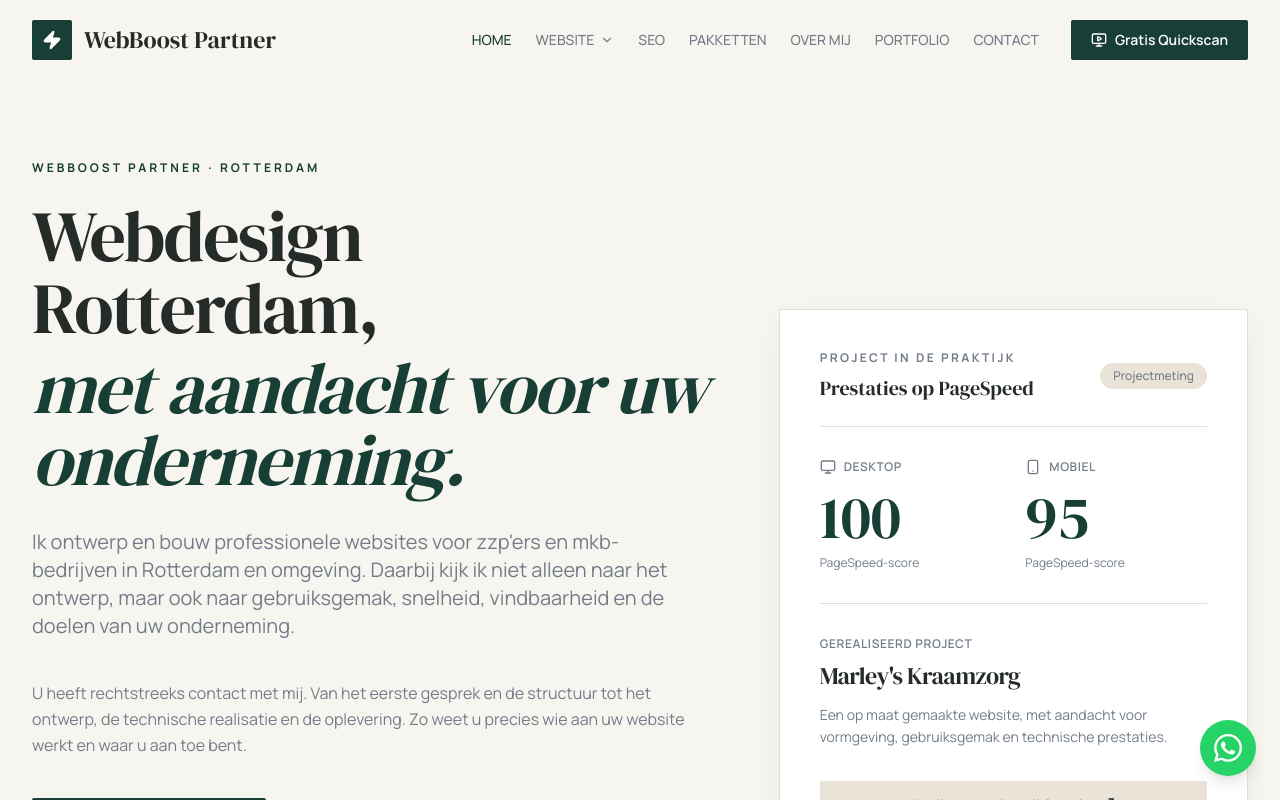
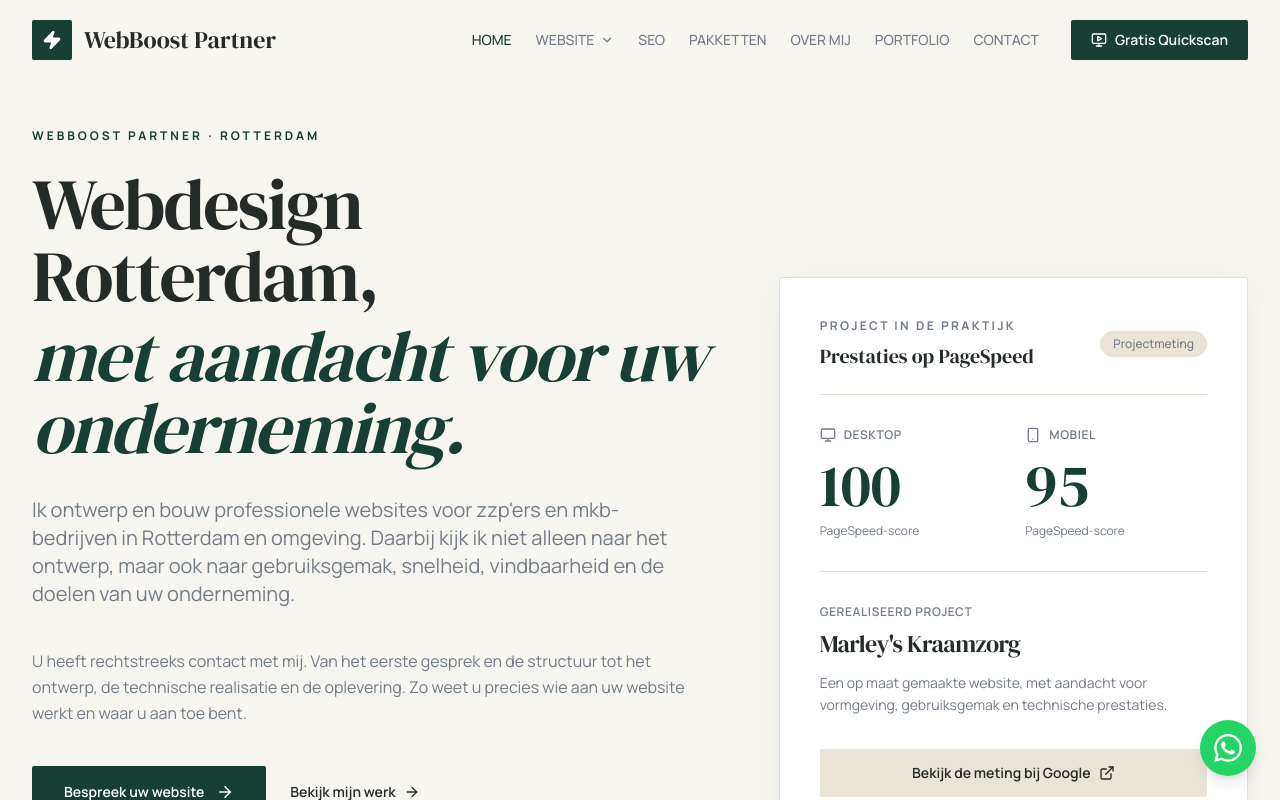
Before and after one commit to Maximustopdeals/testsite-webboostpartner, a Next.js app: page / in a window 1280 px wide. Shown: the top 800 px of the page. Built offline with nearby package versions, Linux system fonts and the light colour scheme.

Commit message:
Update page.tsx

```diff
--- a/app/page.tsx
+++ b/app/page.tsx
@@ -138,7 +138,7 @@ export default function HomePage() {
         }}
       />
 
-      <section className="relative overflow-hidden bg-background pb-24 pt-32 lg:pb-32 lg:pt-40">
+      <section className="relative overflow-hidden bg-background pb-20 pt-28 lg:pb-24 lg:pt-32">
         <div className="mx-auto grid max-w-7xl items-center gap-16 px-6 lg:grid-cols-12 lg:px-8">
           <div className="lg:col-span-7">
             <p className="mb-6 font-sans text-xs font-bold uppercase tracking-[0.25em] text-brand-accessible">
```
